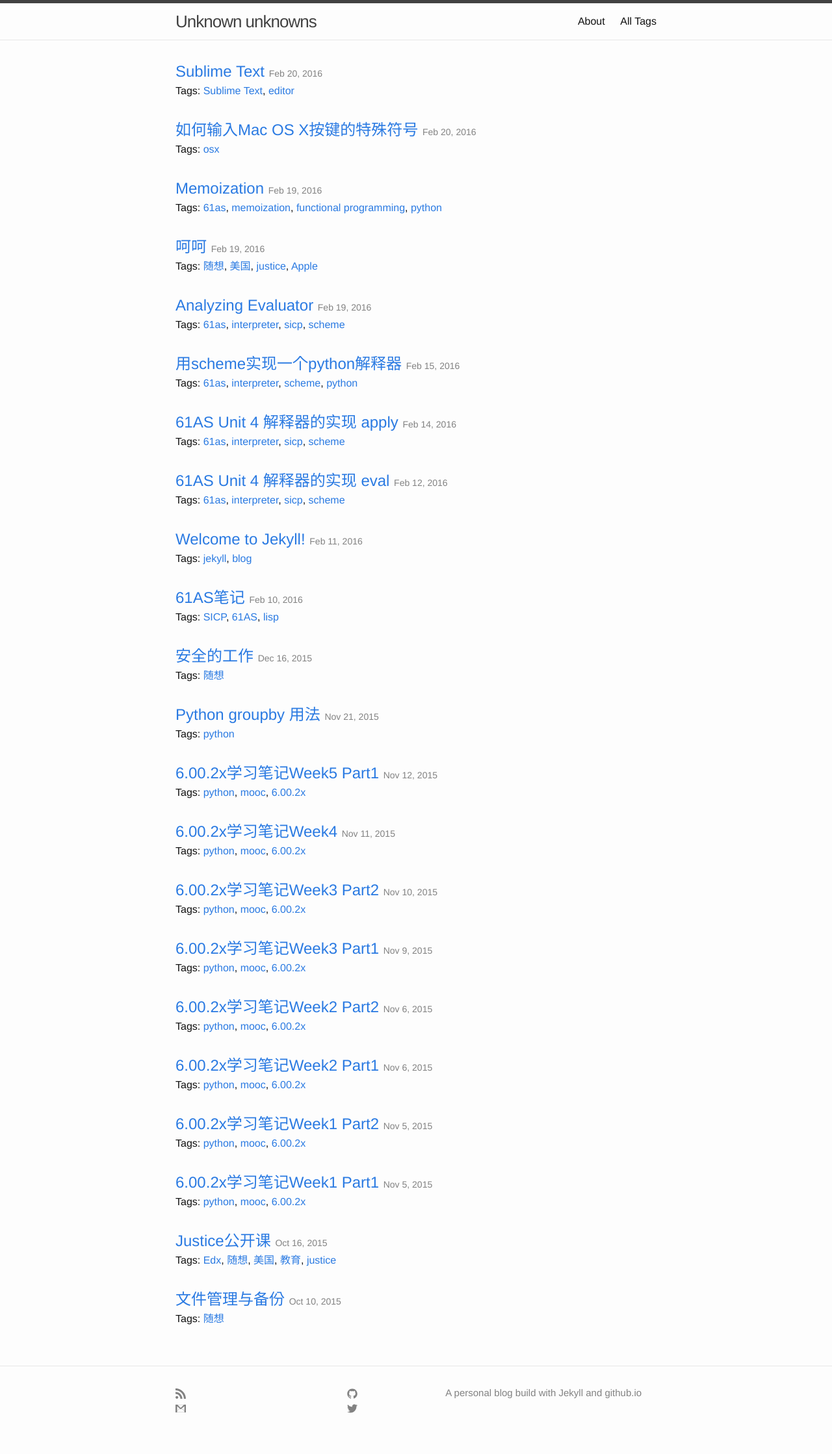
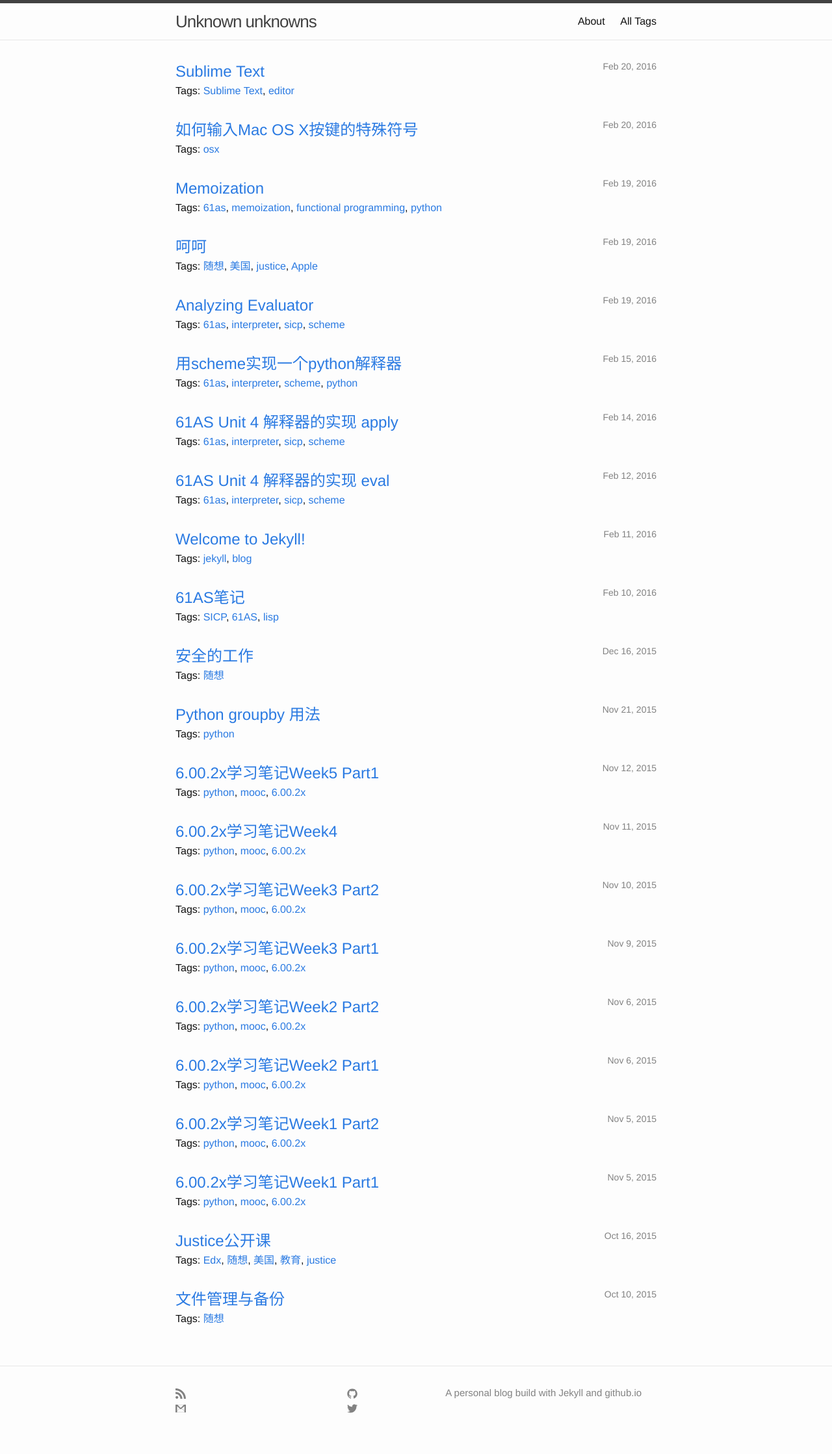
Before and after one commit to nickyfoto/Blog, a Jekyll site: the page built from index.html, in a window 1280 px wide. Shown: the whole page at 65% size. Built offline with Jekyll 4.4.1, drawn with Linux system fonts in a browser that asks for light colours.

Commit message:
change time

```diff
--- a/index.html
+++ b/index.html
@@ -3,23 +3,19 @@ layout: default
 ---
 
 <div class="home">
-
-<!--   <h1 class="page-heading">Posts</h1> -->
-
   <ul class="post-list">
     {% for post in site.posts %}
       <li>
-        <!-- <span class="post-meta">{{ post.date | date: "%b %-d, %Y" }}</span> -->
-
         <h2 style="display: inline;">
-          <a class="post-link" href="{{ post.url | prepend: site.baseurl }}" style="display: inline;">{{ post.title }}</a>
+          <a class="post-link" href="{{ post.url | prepend: site.baseurl }}" style="display: inline;">
+            {{ post.title }}
+          </a>
         </h2>
-        <time class="post-meta" itemprop="dateCreated" datetime="{{post.date}}">{{ post.date | date: "%b %-d, %Y" }}</time>
+        <time style="float:right;"class="post-meta" itemprop="dateCreated" datetime="{{post.date}}">
+          {{ post.date | date: "%b %-d, %Y" }}
+        </time>
         <p>Tags: {% for tag in post.tags %}<a href="{{ site.baseurl }}/tags/index.html#{{ tag | cgi_escape }}" title="Pages tagged {{ tag }}" rel="tag">{{ tag }}</a>{% unless forloop.last %}, {% endunless %}{% endfor %}</p>
       </li>
     {% endfor %}
   </ul>
-
-  <!-- <p class="rss-subscribe">subscribe <a href="{{ "/feed.xml" | prepend: site.baseurl }}">via RSS</a></p> -->
-
 </div>
```
